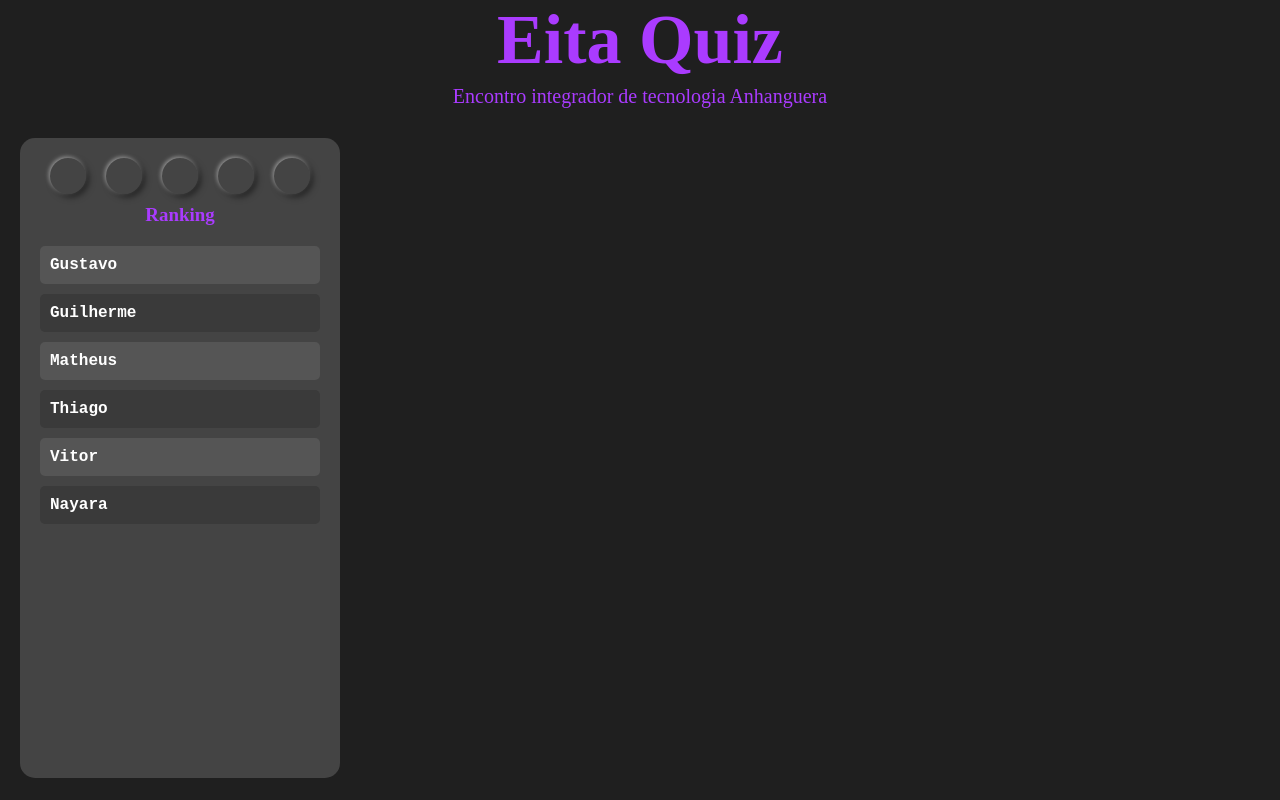
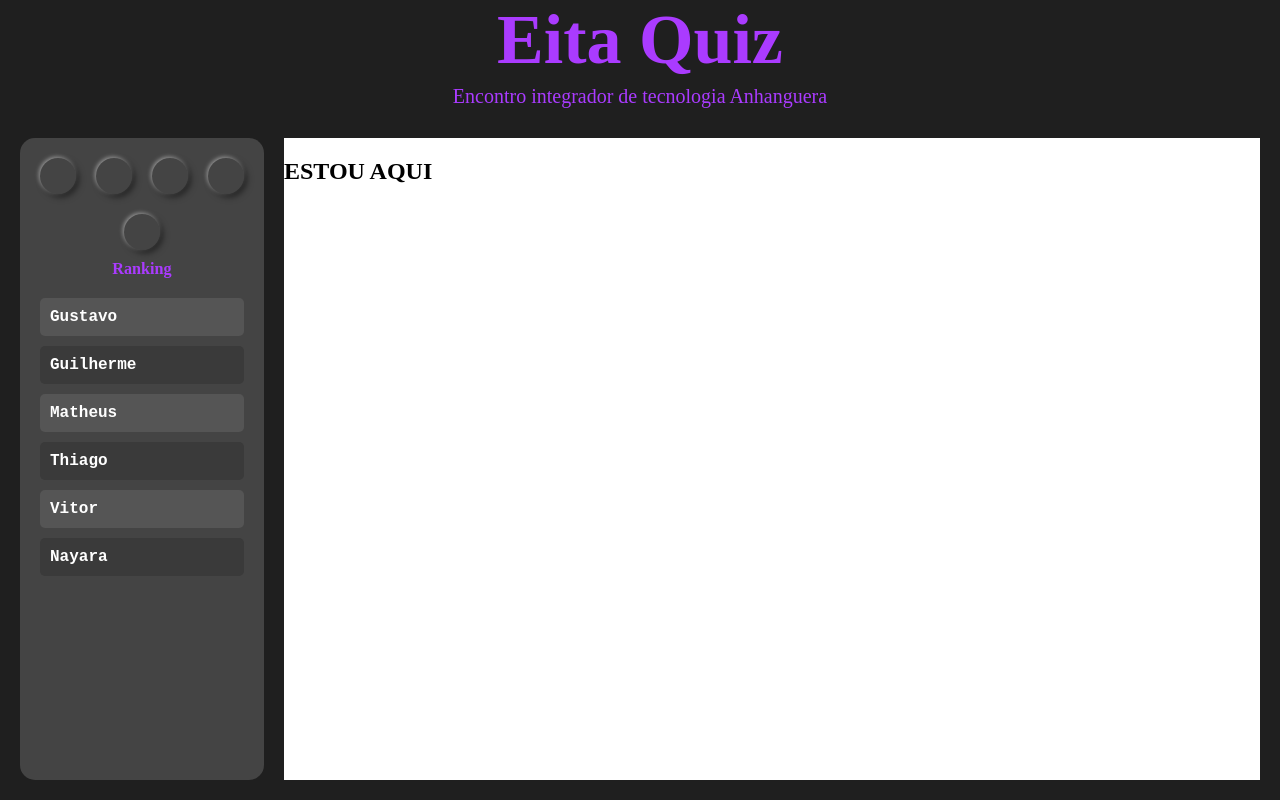
Before and after one commit to gus7avoh/Quiz-eita, a Vue app in the folder interface-quiz/: page / in a window 1280 px wide. Built offline with nearby package versions, Linux system fonts and the light colour scheme; a web font is replaced by a local one.

Commit message:
refactor: reorganizar estrutura do frontend

```diff
--- a/interface-quiz/src/components/FrontPage.vue
+++ b/interface-quiz/src/components/FrontPage.vue
@@ -1,21 +1,67 @@
 <script lang="ts" setup>
 import RankingBar from './RankingBar.vue'
+import SelectGame from './SelectGame.vue';
 </script>
 
 <template>
-    <section class="body">
-        <h1 class="title">Eita Quiz</h1>
-        <span class="sub_title">Encontro integrador de tecnologia Anhanguera</span>
+    <section class="janela">
 
-        <RankingBar />
+        <header>
+            <h1 class="title">Eita Quiz</h1>
+            <span class="sub_title">Encontro integrador de tecnologia Anhanguera</span>
+        </header>
+
+        <div class="content_wrapper">
+
+            <aside>
+                <RankingBar/>
+            </aside>
+
+            <main>
+                <SelectGame/>
+            </main>
+
+        </div>
+
+
     </section>
 </template>
 
 <style scoped>
 @import url('https://fonts.googleapis.com/css2?family=Rubik+Marker+Hatch&display=swap');
-.body {
-    min-height: 30vh;
-    width: 100%;
+
+.janela{
+    width: 100vw;
+    height: 100vh;
+    display:flex;
+    flex-direction: column;
+    justify-content: center;
+}
+
+header{
+    width: 100vw;
+}
+
+.content_wrapper{
+    display:flex;
+    flex:1;
+    flex-direction: row;
+    gap:20px;
+    min-width: 0;
+    min-height: 0;
+    padding: 0 20px 20px;
+    box-sizing: border-box;
+
+}
+.content_wrapper main{
+    flex:8;
+    min-width: 0;
+    min-height: 0;
+}
+.content_wrapper aside {
+    flex:2;
+    min-width: 0;
+    min-height: 0;
 }
 
 .title {
--- a/interface-quiz/src/components/RankingBar.vue
+++ b/interface-quiz/src/components/RankingBar.vue
@@ -65,11 +65,14 @@ const ranking: string[] = [
 .side-bar {
     box-sizing: border-box;
     padding: 20px;
-    min-height: 80vh;
-    width: clamp(240px, 25%, 400px);
+    min-height: 0;
+    min-width: 0;
+    width:100%;
+    height: 100%;
     background-color: #444;
     border-radius: 15px;
-    margin-left: 20px;
+    overflow: hidden;
+
 }
 
 .title {
--- a/interface-quiz/src/components/SelectGame.vue
+++ b/interface-quiz/src/components/SelectGame.vue
@@ -2,14 +2,23 @@
 </script>
 
 <template>
-
+  <div id="janela">
+    <h1>ESTOU AQUI</h1>
+  </div>
 
 </template>
 
 <style scoped>
 
 
-/* From Uiverse.io by 0xnihilism */
+#janela{
+  background-color: white;
+  display: flex;
+  flex:1;
+  height: 100%;
+  width: 100%;
+}
+
 .input {
   width: 100%;
   max-width: 270px;
```
Also changed, not shown: 2 other files (tests, documents, lock files or other folders).
